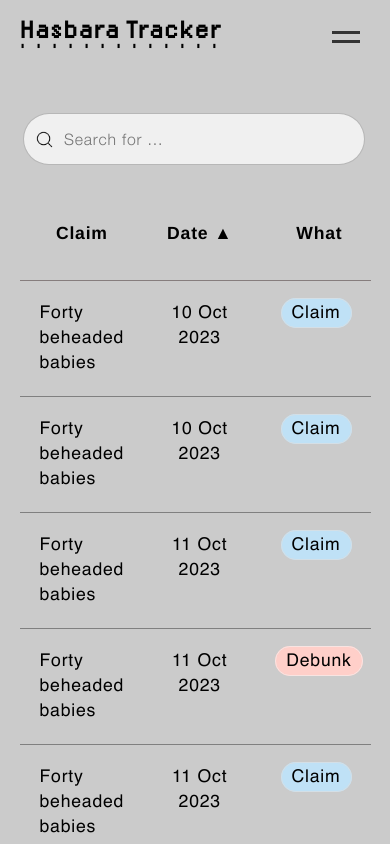
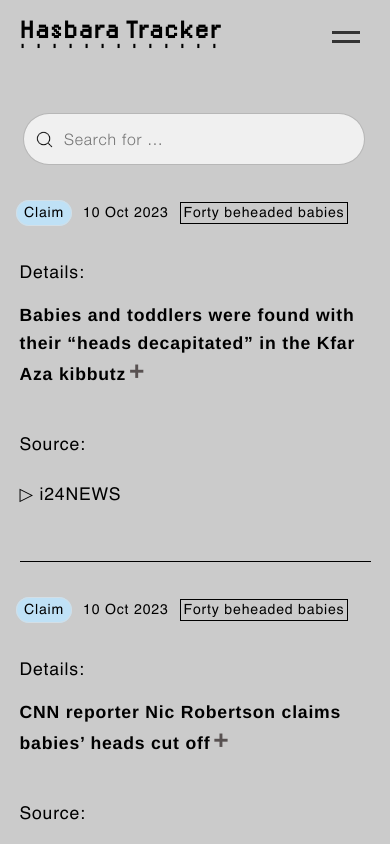
Before and after one commit to tamtzekin/hasbara-tracker, a React (Create React App) app: page /tracker in a window 390 px wide. Shown: the top 844 px of the page. Built offline with nearby package versions, Linux system fonts and the light colour scheme.

Commit message:
mobile tracker layout is neater, not a table anymore

```diff
--- a/src/components/Tracker.css
+++ b/src/components/Tracker.css
@@ -77,6 +77,28 @@ button {
     height: 60px;
     /* box-shadow: 0px 10px 15px -3px #9eff2038, 0px 2px 3px -2px rgba(0, 0, 0, 0.05); */
     top: 0;
+}
+
+.claim-mobile-summary {
+    margin-top: 10%;
+    margin-bottom: 10%;
+    margin-left: -1%;
+    width: 105%;
+}
+
+.claim-mobile-details {
+    margin-bottom: 5%;
+
+}
+
+.claim-mobile-details-heading {
+    margin-bottom: -3%;
+}
+
+.claim-mobile-source {
+    margin-top: 10%;
+    padding-bottom: 15%;
+    border-bottom: 1px solid black;
 }
 
 .claim-tag {
@@ -317,9 +339,13 @@ ul {
     }
 
     .claim-tag {
-        /* margin: 0 0 0 0; */
-        padding-left: 10px;
-        padding-right: 10px;
+        margin: 0 0 0 0;
+        padding-left: 7px;
+        padding-right: 7px;
+        width: 20%;
+        text-align: center;
+        font-size: 0.8em;
+        vertical-align: 0;
     }
 
     .context-tag {
@@ -328,10 +354,30 @@ ul {
         padding-right: 10px;
     }
 
+    .date {
+        font-size: 0.8em;
+        margin-left: 3%;
+        margin-right: 3%;
+        padding-top: 5%;
+        vertical-align: 0;
+
+    }
+
+    .claim-type-label {
+        font-size: 0.8em;
+        border: 1px solid black;
+        padding: 3px;
+        margin-bottom: 20px;
+        vertical-align: 0;
+    }
+
     .debunk-tag {
-        /* margin: 0 0 0 0; */
-        padding-left: 10px;
-        padding-right: 10px;
+        margin: 0 0 0 0;
+        padding-left: 7px;
+        padding-right: 7px;
+        width: 20%;
+        text-align: center;
+        font-size: 0.8em;
     }
 
     details[open] {
--- a/src/components/Tracker.js
+++ b/src/components/Tracker.js
@@ -114,6 +114,42 @@ export default function Tracker() {
         );
         const { globalFilter } = state
 
+        // use for mobile view printing data simply
+        const renderDataItem = (item) => (
+            <div key={item.id} className="data-item">
+                {/* <h2>{item.claimTag}</h2> */}
+                {/* <p>Date: {item.date}</p> */}
+                {/* <p>What: {item.claim.claimText}</p> */}
+                {/* ... (render other fields as needed) */}
+            </div>
+        );
+
+
+    // Check if the window width is less than or equal to 768 for mobile view
+    const isMobileView = window.innerWidth <= 768;
+
+    // Render data items for mobile view
+    const renderMobileData = () => (
+        <div className={`mobile-claims-display`}>
+            {trackerData.map((item) => renderDataItem(item))}
+        </div>
+    );
+
+    // Render data items for mobile view
+    const mappedData = trackerData.map((item) => ({
+        id: item.id,
+        claimTag: item.claimTag,
+        date: item.date,
+        claimText: item.claim.claimText,
+        claimClass: item.claim.claimClass,
+        summary: item.description.summary,
+        details: item.description.details,
+        sourceName: item.sourceText,
+        sourceLink: item.sourceLink,
+        videoLink: item.videoLink,
+        expandButton: item.description.summaryClass
+    }));
+
     return (
         <>
         <span class="header-container">
@@ -123,11 +159,14 @@ export default function Tracker() {
             <NavBar />
         </span>
 
-        {/* <div class="content-container"></div> */}
         <div class="search-bar-container">
             <SearchBar filter={globalFilter || ''} setFilter={setGlobalFilter} />
         </div>
 
+
+        {/* DESKTOP VIEW */}
+
+        {!isMobileView && (
         <div class="tracker-container">
             {rows.length === 0 ? (
                 <>
@@ -203,9 +242,46 @@ export default function Tracker() {
             </tbody>
             </table>
             )}
+            </div>
+            )}
+
+
+        {/* MOBILE VIEW*/}
+        {/* {isMobileView && renderMobileData()} */}
+        {isMobileView && (
+                <>
+                <div className="mobile-claims-display">
+                    {mappedData.map((mappedItem) => (
+                        <div key={mappedItem.id}>
+
+                        <div class="claim-mobile-summary">
+                            <span className={`mapped-item ${mappedItem.claimClass}`}>{mappedItem.claimText}</span>
+                            <span className='date'>{mappedItem.date}</span>
+                            <span className='claim-type-label'>{mappedItem.claimTag}</span>
+                        </div>
+
+                        <div class="claim-mobile-details">
+                            <div class="claim-mobile-details-heading">Details:</div><br />
+                            <details><summary>{mappedItem.summary}<span className={`${mappedItem.expandButton}`}></span></summary>
+                            <div dangerouslySetInnerHTML={{ __html: mappedItem.details }} />
+                            </details>
+                        </div>
+
+                        <div class="claim-mobile-source">
+                            Source:<br /><br />
+                            <a href={mappedItem.sourceLink} target="_blank" rel="noreferrer">
+                                {mappedItem.sourceName}
+                            </a>
+                        </div>
+                    </div>
+
+        ))}
+        </div>
+                </>
+                )}
+
         <div class="back-to-top"><a href="#top">🔺 Back to top</a></div>
 
-        </div>
         </>
     );
 }
```
